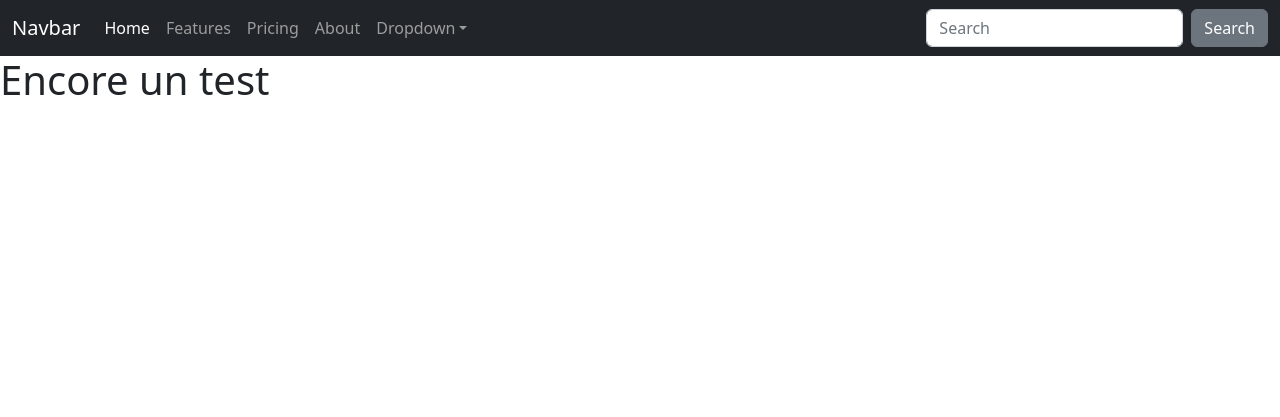
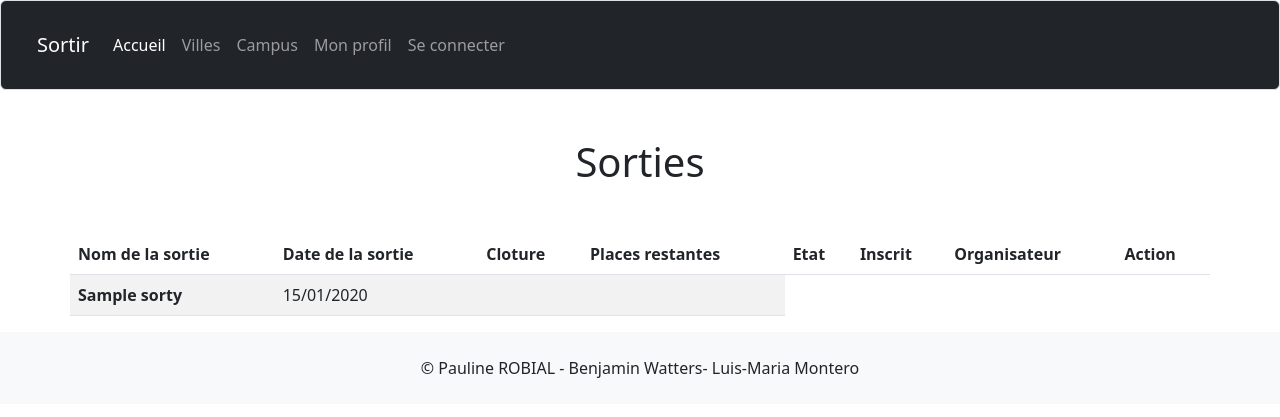
Before and after one commit to ImMappy/projet-BDE, a Symfony app: template templates/pages/home/index.html.twig in a window 1280 px wide. Shown: the top 417 px of the page. Run offline with Twig, Linux system fonts and the light colour scheme; the template is opened without the code that fills it: most values are stand-ins (such as "Sample title", 1, 10 or a date in 2020); some libraries are stand-ins or nearby versions.

Commit message:
Modifications

```diff
--- a/templates/base.html.twig
+++ b/templates/base.html.twig
@@ -17,5 +17,6 @@
     <body>
         {% block header %}{% include 'partials/_header.html.twig'%}{% endblock %}
         {% block body %}{% endblock %}
+        {% block footer %}{% include 'partials/_footer.html.twig'%}{% endblock %}
     </body>
 </html>
--- a/templates/pages/home/index.html.twig
+++ b/templates/pages/home/index.html.twig
@@ -3,5 +3,32 @@
 {% block title %}Hello HomeController!{% endblock %}
 
 {% block body %}
-    <h1>Encore un test</h1>
+<h1 class="text-center my-5">Sorties</h1>
+    <table class="table table-striped container">
+        <thead>
+        <tr>
+            <th scope="col">Nom de la sortie</th>
+            <th scope="col">Date de la sortie</th>
+            <th scope="col">Cloture</th>
+            <th scope="col">Places restantes</th>
+            <th scope="col">Etat</th>
+            <th scope="col">Inscrit</th>
+            <th scope="col">Organisateur</th>
+            <th scope="col">Action</th>
+        </tr>
+        </thead>
+        <tbody>
+        {% for sortie in sorties %}
+            <tr scope="row">
+                <th>{{ sortie.nom}}</th>
+                <td>{{ sortie.dateHeureDebut | date("d/m/Y") }}</td>
+
+                <td></td>
+                <td></td>
+            </tr>
+        {% endfor %}
+        </tbody>
+
+    </table>
+
 {% endblock %}
--- /dev/null
+++ b/templates/partials/_footer.html.twig
@@ -0,0 +1,6 @@
+<footer>
+    <div class="text-center p-4 bg-light">
+        <span>&copy; Pauline ROBIAL - Benjamin Watters- Luis-Maria Montero</span>
+    </div>
+
+</footer>
--- a/templates/partials/_header.html.twig
+++ b/templates/partials/_header.html.twig
@@ -1,28 +1,37 @@
 <header>
-<nav class="navbar navbar-expand-lg navbar-dark bg-dark">
+<nav class="navbar navbar-expand-lg navbar-dark bg-dark p-4 border rounded">
     <div class="container-fluid">
-        <a class="navbar-brand" href="#">Navbar</a>
+        <a class="navbar-brand" href="#">Sortir</a>
         <button class="navbar-toggler" type="button" data-bs-toggle="collapse" data-bs-target="#navbarColor02" aria-controls="navbarColor02" aria-expanded="false" aria-label="Toggle navigation">
             <span class="navbar-toggler-icon"></span>
         </button>
         <div class="collapse navbar-collapse" id="navbarColor02">
             <ul class="navbar-nav me-auto">
                 <li class="nav-item">
-                    <a class="nav-link active" href="#">Home
+                    <a class="nav-link active" href="#">Accueil
                         <span class="visually-hidden">(current)</span>
                     </a>
                 </li>
                 <li class="nav-item">
-                    <a class="nav-link" href="#">Features</a>
+                    <a class="nav-link" href="#">Villes</a>
                 </li>
                 <li class="nav-item">
-                    <a class="nav-link" href="#">Pricing</a>
+                    <a class="nav-link" href="#">Campus</a>
                 </li>
                 <li class="nav-item">
-                    <a class="nav-link" href="#">About</a>
+                    <a class="nav-link" href="#">Mon profil</a>
                 </li>
+                {% if app.user %}
+                <li class="nav-item">
+                    <a class="nav-link" href="#">Se déconnecter</a>
+                </li>
+                {% endif %}
+                {% if not app.user %}
+                    <li class="nav-item">
+                        <a class="nav-link" href="#">Se connecter</a>
+                    </li>
+                {% endif %}
                 <li class="nav-item dropdown">
-                    <a class="nav-link dropdown-toggle" data-bs-toggle="dropdown" href="#" role="button" aria-haspopup="true" aria-expanded="false">Dropdown</a>
                     <div class="dropdown-menu">
                         <a class="dropdown-item" href="#">Action</a>
                         <a class="dropdown-item" href="#">Another action</a>
@@ -32,10 +41,6 @@
                     </div>
                 </li>
             </ul>
-            <form class="d-flex">
-                <input class="form-control me-sm-2" type="text" placeholder="Search">
-                <button class="btn btn-secondary my-2 my-sm-0" type="submit">Search</button>
-            </form>
         </div>
     </div>
 </nav>
```
Also changed, not shown: src/Controller/HomeController.php (+6 -3 lines).
